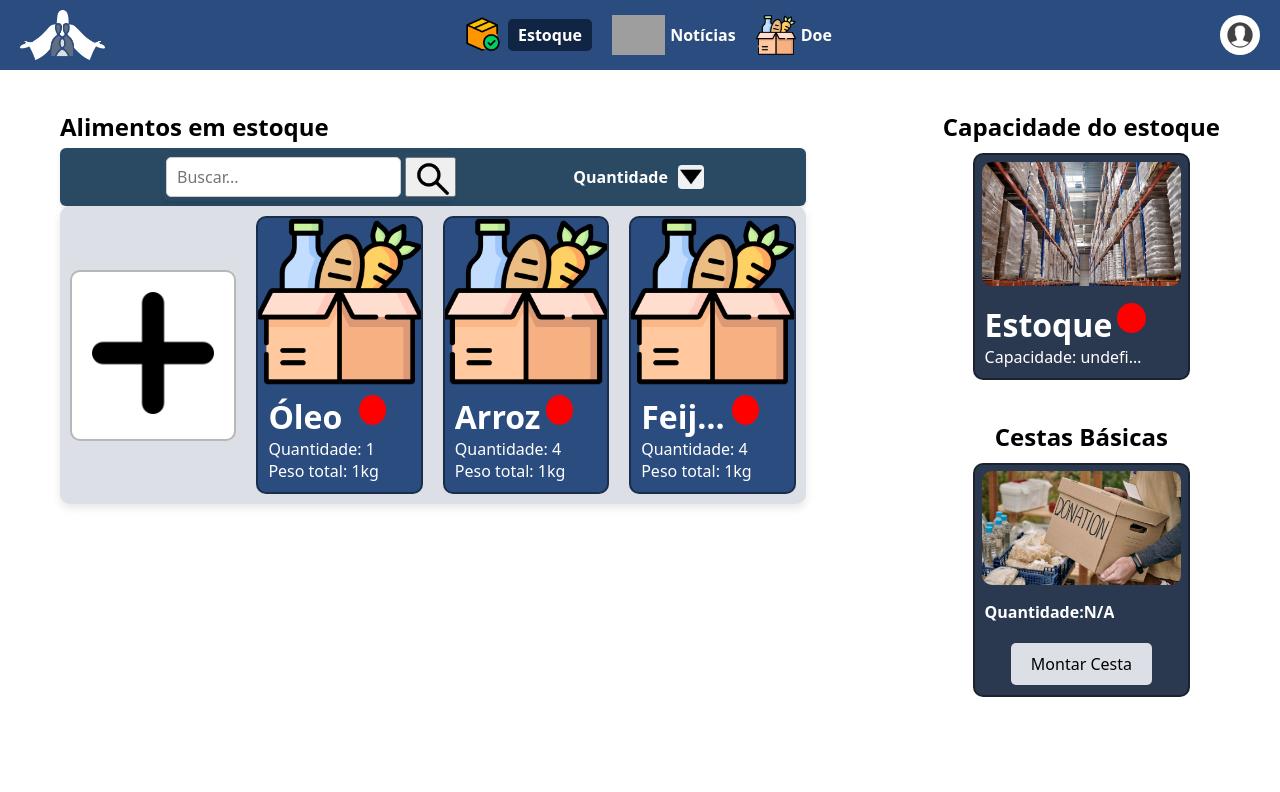
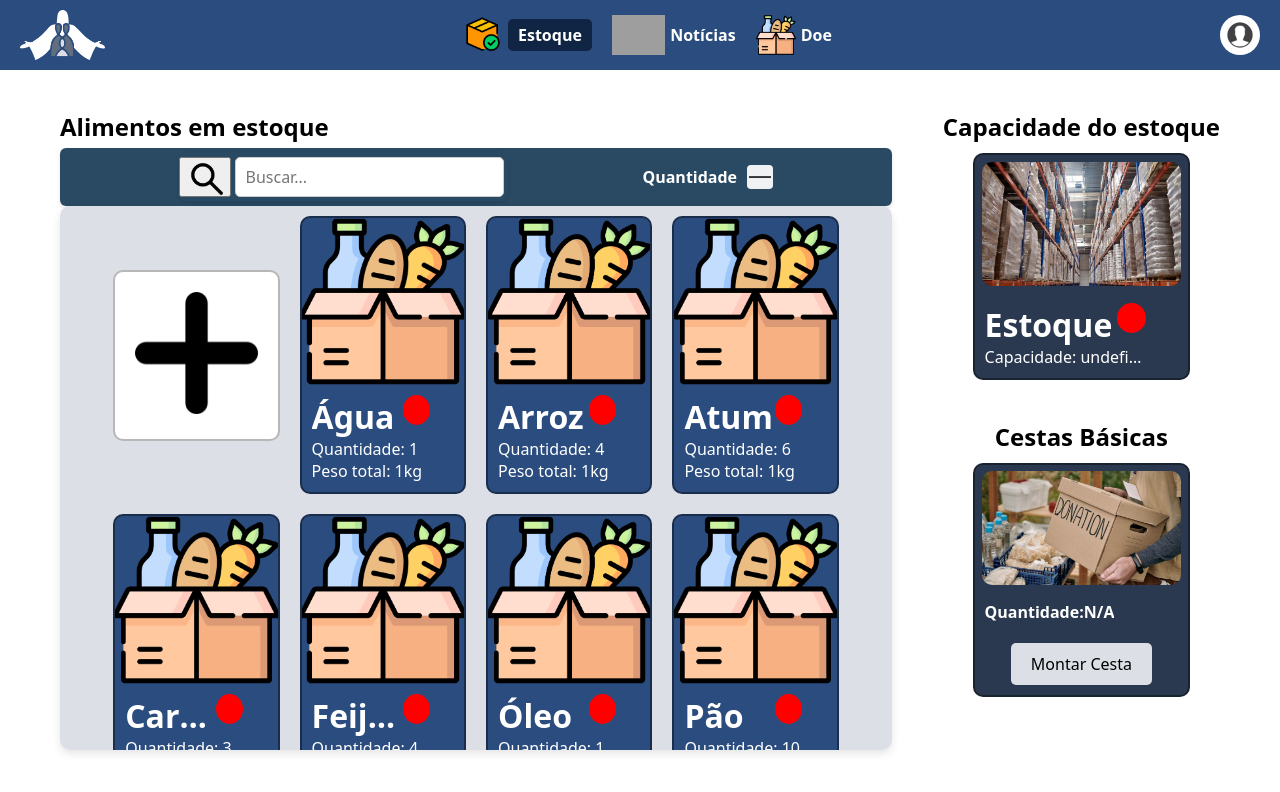
Before and after one commit to JesusIsKing-Tech/JK-FrontEnd, a React (Create React App) app in the folder front-jk/: page /estoque in a window 1280 px wide. Shown: the top 792 px of the page. Built offline with nearby package versions, Linux system fonts and the light colour scheme; grey boxes are pictures that could not be loaded.

Commit message:
faltando apenas cesta básica

```diff
--- a/front-jk/src/Estoque.jsx
+++ b/front-jk/src/Estoque.jsx
@@ -52,14 +52,12 @@ const BoxAdicionar = styled.div`
   display: flex-start;
   align-self: center;
   flex-wrap: wrap;
-  // position:fixed
-
 `;
 
 const NoResultsMessage = styled.h3`
-display:flex;
-    align-items: center;
-  color: #888; /* Cor para a mensagem de no results */
+  display: flex;
+  align-items: center;
+  color: #888;
 `;
 
 function Estoque() {
@@ -67,7 +65,7 @@ function Estoque() {
   const [isPopUpCardVisible, setIsPopUpCardVisible] = useState(false);
   const [selectedCard, setSelectedCard] = useState(null);
   const [filter, setFilter] = useState(''); // Estado para o filtro
-  const [isAscending, setIsAscending] = useState(true); // Estado para controle de ordenação
+  const [sortOrder, setSortOrder] = useState(0); // Estado para controle de ordenação
 
   const cardData = [
     {
@@ -75,32 +73,51 @@ function Estoque() {
       quantidade: 4,
       peso: '1kg',
       tipos: [
-        { nome: 'Parboilizado', peso: '1Kg' },
-        { nome: 'Branco', peso: '5Kg' },
-        { nome: 'Integral', peso: '5Kg' },
-        { nome: 'Negro', peso: '1Kg' },
-      ]
+        { nome: 'Grão', peso: '1kg' },
+        { nome: 'Alimento Básico', peso: '1kg' },
+      ],
     },
     {
       nome: 'Feijão',
       quantidade: 4,
       peso: '1kg',
       tipos: [
-        { nome: 'Parboilizado', peso: '1Kg' },
-        { nome: 'Branco', peso: '5Kg' },
-        { nome: 'Integral', peso: '5Kg' },
-        { nome: 'Negro', peso: '1Kg' },
-      ]
+        { nome: 'Grão', peso: '1kg' },
+        { nome: 'Alimento Básico', peso: '1kg' },
+      ],
+    },
+    {
+      nome: 'Água',
+      quantidade: 1,
+      peso: '1kg',
+      tipos: [{ nome: 'Bebida', peso: '1kg' }],
+    },
+    {
+      nome: 'Carne',
+      quantidade: 3,
+      peso: '1kg',
+      tipos: [{ nome: 'Proteína', peso: '1kg' }],
+    },
+    {
+      nome: 'Pão',
+      quantidade: 10,
+      peso: '1kg',
+      tipos: [{ nome: 'Alimento Básico', peso: '1kg' }],
+    },
+    {
+      nome: 'Atum',
+      quantidade: 6,
+      peso: '1kg',
+      tipos: [{ nome: 'Conserva', peso: '1kg' }],
     },
     {
       nome: 'Óleo',
       quantidade: 1,
       peso: '1kg',
-      tipos: [
-        { nome: 'Parboilizado', peso: '1Kg' },
-      ]
-    }
+      tipos: [{ nome: 'Condimento', peso: '1kg' }],
+    },
   ];
+
 
   const openPopUp = (cardInfo) => {
     setSelectedCard(cardInfo);
@@ -127,9 +144,8 @@ function Estoque() {
     setFilter(searchTerm);
   };
 
-  // Função para aplicar a ordenação
   const handleSort = (newOrder) => {
-    setIsAscending(newOrder);
+    setSortOrder(newOrder);
   };
 
   // Filtrando os cards com base no nome
@@ -137,9 +153,15 @@ function Estoque() {
     card.nome.toLowerCase().includes(filter.toLowerCase())
   );
 
-  // Ordenando os cards com base na quantidade
-  const sortedCards = filteredCards.sort((a, b) => {
-    return isAscending ? a.quantidade - b.quantidade : b.quantidade - a.quantidade;
+  // Ordenando os cards filtrados com base no estado de sortOrder
+  const sortedCards = [...filteredCards].sort((a, b) => {
+    if (sortOrder === 0) {
+      return a.nome.localeCompare(b.nome); // Ordem alfabética
+    } else if (sortOrder === 1) {
+      return a.quantidade - b.quantidade; // Ordem crescente
+    } else {
+      return b.quantidade - a.quantidade; // Ordem decrescente
+    }
   });
 
   return (
--- a/front-jk/src/components/PopUp/PopUp.jsx
+++ b/front-jk/src/components/PopUp/PopUp.jsx
@@ -11,6 +11,7 @@ const PopUp = ({ closePopUp }) => {
   const [searchTerm, setSearchTerm] = useState('');
   const [isDropdownOpen, setIsDropdownOpen] = useState(false);
   const dropdownRef = useRef(null);
+  const popupRef = useRef(null); // Referência para o contêiner do popup
 
   const categorias = [
     "Arroz",
@@ -117,8 +118,8 @@ const PopUp = ({ closePopUp }) => {
 
   useEffect(() => {
     const handleClickOutside = (event) => {
-      if (dropdownRef.current && !dropdownRef.current.contains(event.target)) {
-        setIsDropdownOpen(false);
+      if (popupRef.current && !popupRef.current.contains(event.target)) {
+        closePopUp(); // Fecha o popup ao clicar fora
       }
     };
 
@@ -127,11 +128,11 @@ const PopUp = ({ closePopUp }) => {
     return () => {
       document.removeEventListener('mousedown', handleClickOutside);
     };
-  }, []);
+  }, [closePopUp]);
 
   return (
     <div className={styles.popupContainer}>
-      <div className={styles.popup}>
+      <div className={styles.popup} ref={popupRef}>
         <h2 className={styles.popupTitle}>Cadastro de alimento</h2>
         <button className={styles.closeButton} onClick={closePopUp}>
           X
--- a/front-jk/src/components/TelaEstoque/Card/CardMusica.module.css
+++ b/front-jk/src/components/TelaEstoque/Card/CardMusica.module.css
@@ -9,7 +9,7 @@
   width: calc(33.33% - 20px); /* Garante 3 por linha */
   background-color: #2B4C7E;
   transition: transform 0.2s ease, filter 0.3s ease; /* Transição suave no hover */
-
+  cursor: pointer;
   /* padding-bottom: 20px; */
 }
 .card-musica:hover {
--- a/front-jk/src/components/TelaEstoque/FiltroCard/Filtro.jsx
+++ b/front-jk/src/components/TelaEstoque/FiltroCard/Filtro.jsx
@@ -1,45 +1,64 @@
 import React, { useState } from 'react';
 import styles from './Filtro.module.css';
-import setaIcon from '../../../img/seta-triangular-apontando-para-baixo.png'; // Ícone da seta padrão
-import setaIconAtivo from '../../../img/pra-cima.png'; // Ícone da seta após o clique
-import lupa from '../../../img/procurar.png'; // Ícone de lupa
+import barraIcon from '../../../img/menos-linha-reta-horizontal.png';
+import setaIconBaixo from '../../../img/seta-triangular-apontando-para-baixo.png';
+import setaIconCima from '../../../img/pra-cima.png';
+import lupa from '../../../img/procurar.png';
 
 function Filtro({ onFilter, onSort }) {
-  const [setaAtiva, setSetaAtiva] = useState(false);
+  const [sortOrder, setSortOrder] = useState(0); // 0 - Alfabética, 1 - Crescente, 2 - Decrescente
   const [searchTerm, setSearchTerm] = useState('');
 
   const handleClick = () => {
-    const newOrder = !setaAtiva; // Define a nova ordem
-    setSetaAtiva(newOrder);
-    onSort(newOrder); // Chama a função de ordenação
+    const newSortOrder = (sortOrder + 1) % 3;
+    setSortOrder(newSortOrder);
+    onSort(newSortOrder); // Atualiza a ordenação com o novo estado
   };
 
-  const handleSearch = (e) => {
+  const handleInputChange = (e) => {
     const term = e.target.value;
     setSearchTerm(term);
-    onFilter(term); // Chama a função de filtro
+    if (term === '') {
+      onFilter(''); // Atualiza automaticamente para exibir todos os cards
+    }
+  };
+
+  const handleButtonSearch = () => {
+    onFilter(searchTerm); // Executa o filtro com o termo atual
+  };
+
+  const handleKeyDown = (e) => {
+    if (e.key === 'Enter') {
+      handleButtonSearch(); // Chama a pesquisa ao pressionar Enter
+    }
+  };
+
+  const getSortIcon = () => {
+    if (sortOrder === 0) return barraIcon;
+    return sortOrder === 1 ? setaIconBaixo : setaIconCima;
   };
 
   return (
     <div className={styles.container}>
       <div id="divBusca" className={styles.divBuscas}>
+        <button onClick={handleButtonSearch}>
+          <img src={lupa} alt="pesquisar" />
+        </button>
         <input
           type="text"
           id="txtBusca"
           placeholder="Buscar..."
           className={styles.txtBusca}
           value={searchTerm}
-          onChange={handleSearch} // Atualiza o estado ao digitar
+          onChange={handleInputChange} // Atualiza o termo e exibe todos os cards se vazio
+          onKeyDown={handleKeyDown} // Ativa a busca ao pressionar Enter
         />
-        <button>
-          <img src={lupa} alt="pesquisar" />
-        </button>
       </div>
       <div className={styles.buttonContainer}>
         <div className={styles.boxOrdem}>
           <h2 className={styles.h2}>Quantidade</h2>
           <button className={styles.iconButton} onClick={handleClick}>
-            <img src={setaAtiva ? setaIconAtivo : setaIcon} alt="Ordem" className={styles.setaIcon} />
+            <img src={getSortIcon()} alt="Ordem" className={styles.setaIcon} />
           </button>
         </div>
       </div>
--- a/front-jk/src/components/TelaEstoque/PopUpCard/PopUpCard.jsx
+++ b/front-jk/src/components/TelaEstoque/PopUpCard/PopUpCard.jsx
@@ -1,10 +1,10 @@
-// PopUpCard.jsx
-import React, { useState } from 'react';
+import React, { useState, useRef, useEffect } from 'react';
 import styles from './PopUpCard.module.css';
 
 function PopUpCard({ closePopUpCard, cardInfo }) {
-  const { nome, tipos } = cardInfo;
+  const { nome = 'Item', tipos = [] } = cardInfo || {};
   const [filtro, setFiltro] = useState("");
+  const containerRef = useRef(null); // Referência para o contêiner do modal
 
   // Obter uma lista única de tipos para o filtro
   const tiposUnicos = [...new Set(tipos.map(tipo => tipo.nome))];
@@ -12,9 +12,32 @@ function PopUpCard({ closePopUpCard, cardInfo }) {
   // Filtrar os itens de acordo com a seleção do filtro
   const tiposFiltrados = filtro ? tipos.filter(tipo => tipo.nome === filtro) : tipos;
 
+  // Log para depuração
+  console.log("Card Info:", cardInfo);
+  console.log("Tipos:", tipos);
+  console.log("Tipos Únicos:", tiposUnicos);
+  console.log("Filtro:", filtro);
+  console.log("Tipos Filtrados:", tiposFiltrados);
+
+  // Efeito para fechar o modal ao clicar fora
+  useEffect(() => {
+    const handleClickOutside = (event) => {
+      if (containerRef.current && !containerRef.current.contains(event.target)) {
+        closePopUpCard();
+      }
+    };
+
+    document.addEventListener('mousedown', handleClickOutside);
+
+    // Limpar o evento ao desmontar
+    return () => {
+      document.removeEventListener('mousedown', handleClickOutside);
+    };
+  }, [closePopUpCard]);
+
   return (
     <div className={styles.overlay}>
-      <div className={styles.container}>
+      <div className={styles.container} ref={containerRef}>
         <div className={styles.header}>
           <h2>Lista de {nome.toLowerCase()}</h2>
           <button className={styles.closeButton} onClick={closePopUpCard}>x</button>
@@ -42,13 +65,19 @@ function PopUpCard({ closePopUpCard, cardInfo }) {
             </tr>
           </thead>
           <tbody>
-            {tiposFiltrados.map((tipo, index) => (
-              <tr key={index}>
-                <td>{index + 1}</td>
-                <td>{tipo.nome}</td>
-                <td>{tipo.peso}</td>
+            {tiposFiltrados.length > 0 ? (
+              tiposFiltrados.map((tipo, index) => (
+                <tr key={index}>
+                  <td>{index + 1}</td>
+                  <td>{tipo.nome}</td>
+                  <td>{tipo.peso}</td>
+                </tr>
+              ))
+            ) : (
+              <tr>
+                <td colSpan="3">Nenhum item encontrado.</td>
               </tr>
-            ))}
+            )}
           </tbody>
         </table>
       </div>
```
Also changed, not shown: front-jk/src/img/menos-linha-reta-horizontal.png (added).
